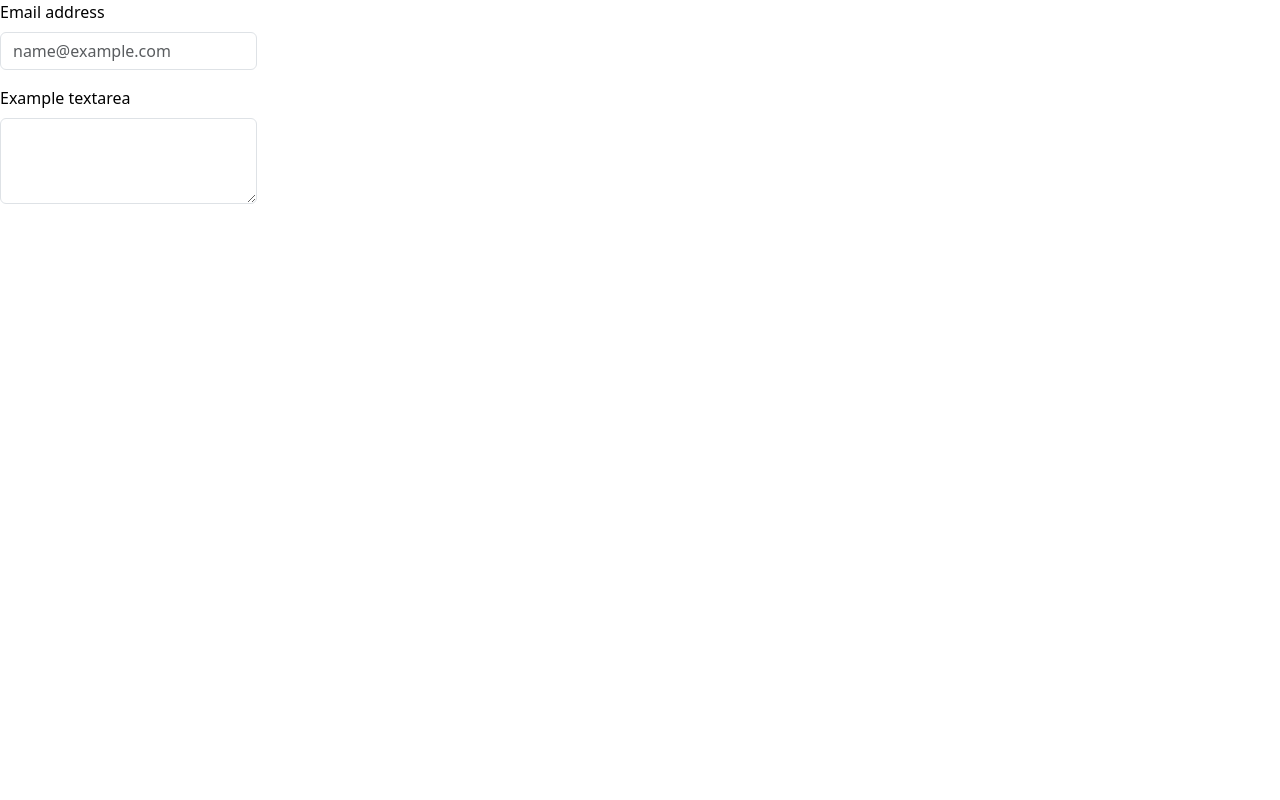
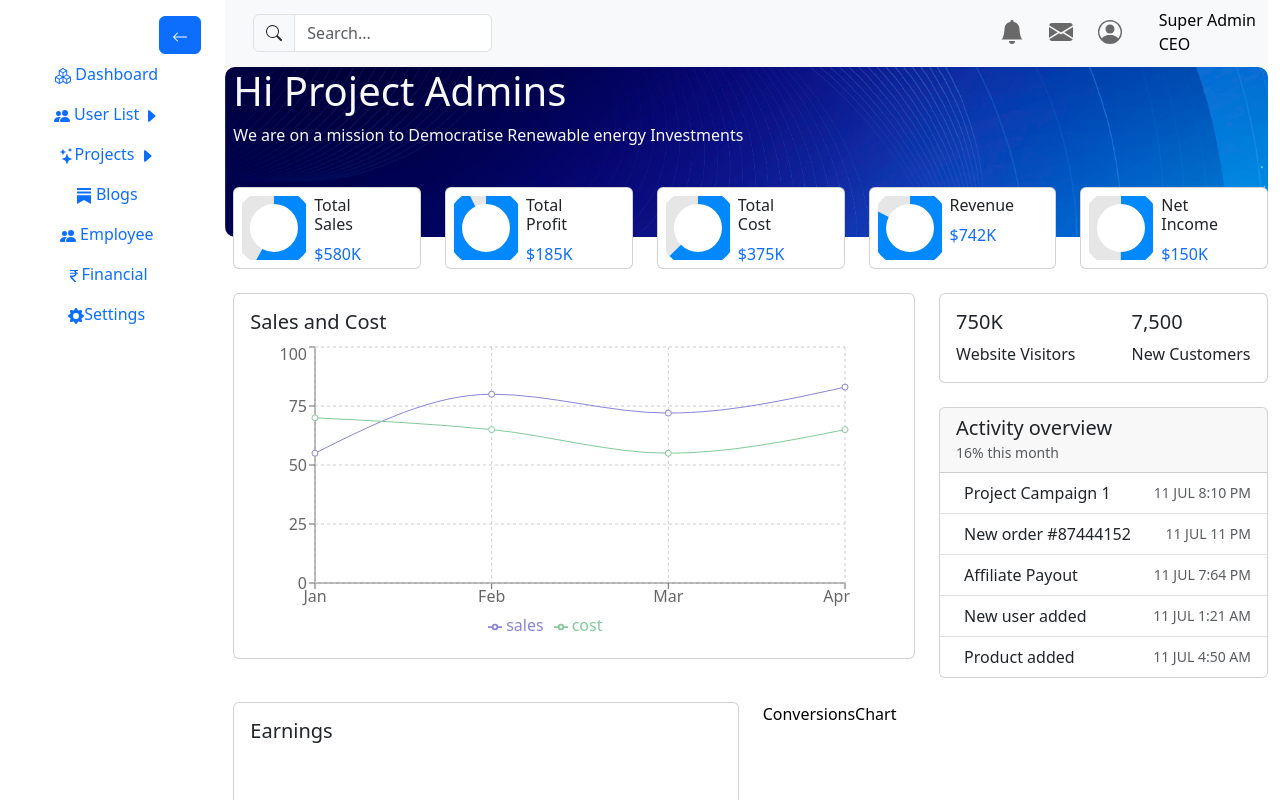
Before and after one commit to siddharthbehera/Frontend-Kaliba, a React (Create React App) app: page / in a window 1280 px wide. Shown: the top 800 px of the page. Built offline with nearby package versions, Linux system fonts and the light colour scheme.

Commit message:
Before Deploying

```diff
--- a/src/App.js
+++ b/src/App.js
@@ -9,8 +9,8 @@ function App() {
   <div className='App'>
 
         <Routes>
-          <Route path="/" element={<Login/>} exact/>
-          <Route path="/home" element={<Homepage />}/>
+          <Route path="/" element={<Homepage/>} exact/>
+          <Route path="/login" element={<Login />}/>
         </Routes>
 
     </div>
--- a/src/Components/Navbar.js
+++ b/src/Components/Navbar.js
@@ -3,6 +3,7 @@ import { Search, BellFill, EnvelopeFill,PersonCircle} from 'react-bootstrap-icon
 
 import Form from 'react-bootstrap/Form';
 import InputGroup from 'react-bootstrap/InputGroup';
+//import Dropdown from 'react-bootstrap/Dropdown';
 
 const Navbar = () => {
   return (
@@ -49,9 +50,19 @@ const Navbar = () => {
           <div>
             <div class="row">
               <div class="btn-group col-sm">
-                <button  type="button" class="btn btn-light" ><h4 ><BellFill/></h4></button>
-                <button type="button" class="btn btn-light" ><h4><EnvelopeFill/></h4></button>
-                <button type="button" class="btn btn-light" ><h4><PersonCircle/></h4></button>
+                <button  type="button" class="btn btn-light"><h4 ><BellFill style={{ color: '#696969'}}/></h4></button>
+                <button type="button" class="btn btn-light" ><h4><EnvelopeFill style={{ color: '#696969'}}/></h4></button>
+                <button type="button" class="btn btn-light" ><h4><PersonCircle style={{ color: '#696969'}}/></h4></button>
+                {/* <Dropdown>
+                  <Dropdown.Toggle variant="light">
+                  <PersonCircle style={{ color: '#696969'}}/>
+                    <button type="button" class="btn btn-light" ><h4><PersonCircle style={{ color: '#696969'}}/></h4></button>
+                   </Dropdown.Toggle>
+                  <Dropdown.Menu>
+                    <Dropdown.Item href="#/action-1">User Detail</Dropdown.Item>
+                    <Dropdown.Item href="#/action-2">Logout</Dropdown.Item>
+                  </Dropdown.Menu>
+                </Dropdown> */}
               </div>
               <div class="col-sm">
                 <div>Super Admin</div>
```
